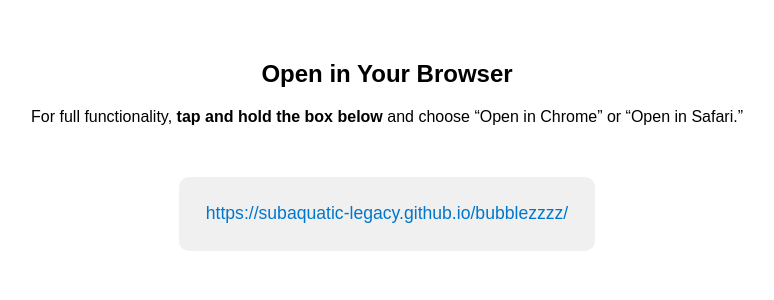
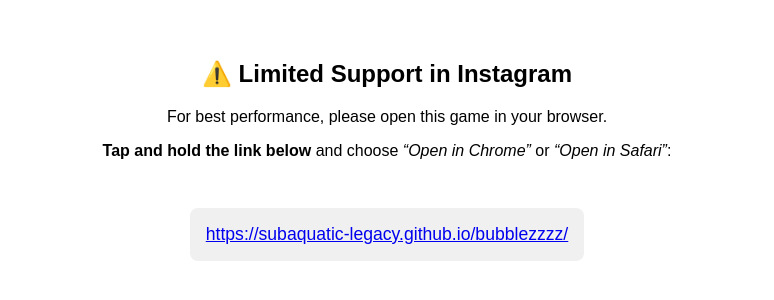
Before and after one commit to SUBAQUATIC-LEGACY/test_redirect, a plain HTML site: page index.html in a window 1280 px wide. Shown: the whole page, without its empty margins (253-1027 px from the left). Drawn offline with Linux system fonts and the light colour scheme.

Commit message:
Update index.html

```diff
--- a/index.html
+++ b/index.html
@@ -10,35 +10,28 @@
       padding: 2em;
       text-align: center;
     }
-    a.link-box {
+    .link-box {
+      margin-top: 2em;
+      padding: 1em;
+      background-color: #f0f0f0;
+      border-radius: 8px;
       display: inline-block;
-      background-color: #f0f0f0;
-      padding: 1.5em;
-      border-radius: 10px;
-      text-decoration: none;
-      color: #000;
+    }
+    a {
       font-size: 1.1em;
-      margin-top: 2em;
-      user-select: none; /* prevent text highlighting */
-    }
-
-    a.link-box:active {
-      background-color: #e0e0e0;
-    }
-
-    a.link-box span {
-      word-break: break-word;
-      color: #0077cc;
+      word-break: break-all;
     }
   </style>
 </head>
 <body>
-  <h2>Open in Your Browser</h2>
-  <p>For full functionality, <strong>tap and hold the box below</strong> and choose “Open in Chrome” or “Open in Safari.”</p>
+  <h2>⚠️ Limited Support in Instagram</h2>
+  <p>For best performance, please open this game in your browser.</p>
+  <p><strong>Tap and hold the link below</strong> and choose <em>“Open in Chrome”</em> or <em>“Open in Safari”</em>:</p>
 
-  <!-- Entire box is now the link -->
-  <a href="https://subaquatic-legacy.github.io/bubblezzzz/" class="link-box" target="_blank">
-    <span>https://subaquatic-legacy.github.io/bubblezzzz/</span>
-  </a>
+  <div class="link-box">
+    <a href="https://subaquatic-legacy.github.io/bubblezzzz/" target="_blank">
+      https://subaquatic-legacy.github.io/bubblezzzz/
+    </a>
+  </div>
 </body>
 </html>
```
